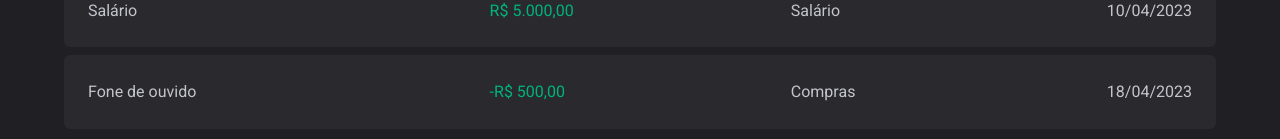
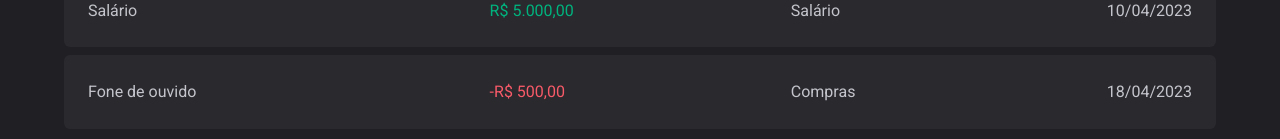
Before and after one commit to eduardoqsilva/MyMoney-react, a React (Vite) app: page / in a window 1280 px wide. Shown: the part 435-574 px from the top of the page. Built offline with nearby package versions, Linux system fonts and the light colour scheme.

Commit message:
update Item component

```diff
--- a/src/components/Item/index.tsx
+++ b/src/components/Item/index.tsx
@@ -9,13 +9,14 @@ interface ItemType {
   date: string
 }
 export function Item({title, value, tag, date}:ItemType) {
+  const positive = value < 0 ? false : true
 
   return (
     <ItemWrapperStyled>
       <TextTitleStyled>
         {title}
       </TextTitleStyled>
-      <ValueStyled positive={true}>
+      <ValueStyled positive={positive}>
         {Format.format(value)}
       </ValueStyled>
       <TagStyled>
```
